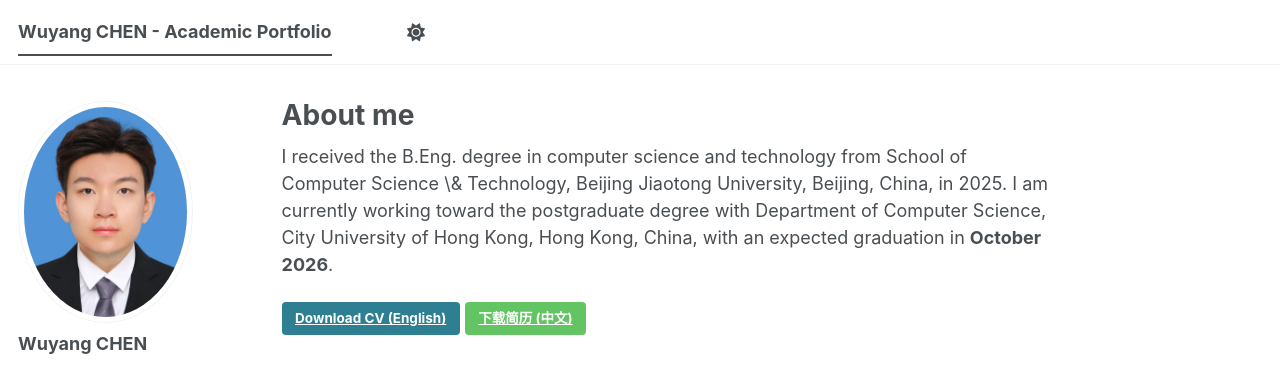
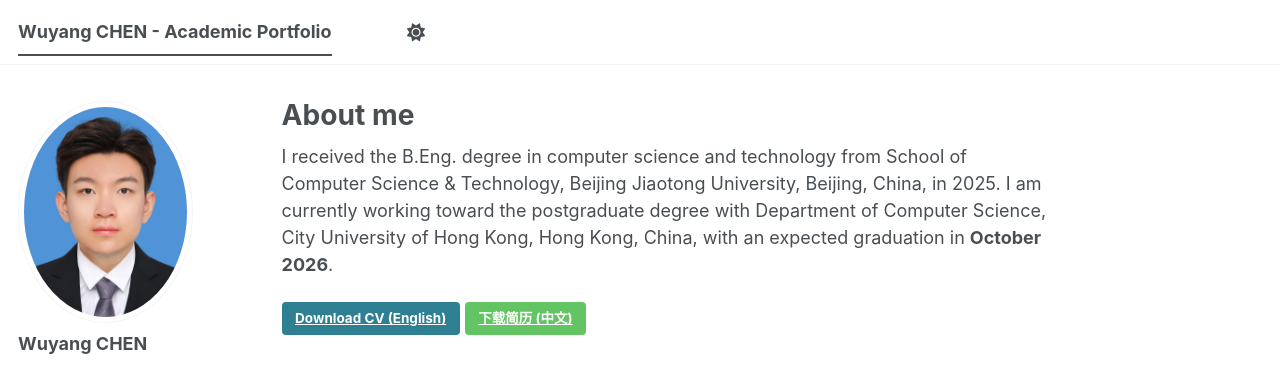
Before and after one commit to WuyangChen422/WuyangChen422.github.io, a Jekyll site: the page built from _pages/about.md, in a window 1280 px wide and 981 px high. Shown: the top 366 px of the window. Built offline with Jekyll 4.4.1, drawn with Linux system fonts in a browser that asks for light colours; a script bundle is joined from its source files by our own code; library files that are not in the unit come from our copies.

```diff
--- a/_pages/about.md
+++ b/_pages/about.md
@@ -7,7 +7,7 @@ redirect_from:
   - /about.html
 ---
 
-I received the B.Eng. degree in computer science and technology from School of Computer Science \& Technology, Beijing Jiaotong University, Beijing, China, in 2025. I am currently working toward the postgraduate degree with Department of Computer Science, City University of Hong Kong, Hong Kong, China, with an expected graduation in **October 2026**.
+I received the B.Eng. degree in computer science and technology from School of Computer Science & Technology, Beijing Jiaotong University, Beijing, China, in 2025. I am currently working toward the postgraduate degree with Department of Computer Science, City University of Hong Kong, Hong Kong, China, with an expected graduation in **October 2026**.
 
 [Download CV (English)](/files/cv_en_CHENWuyang.pdf){: .btn .btn--info}  [下载简历 (中文)](/files/cv_ch_CHENWuyang.pdf){: .btn .btn--success}
 
```
